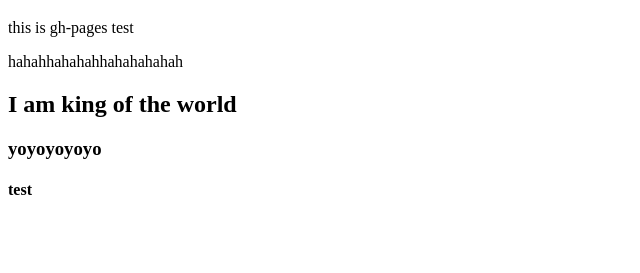
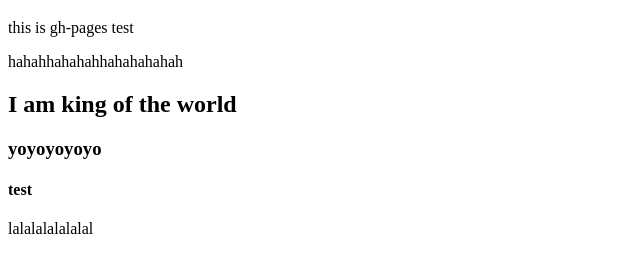
Before and after one commit to toumasaya/testing-gulp-gh-pages, a plain HTML site: page index.html in a window 1280 px wide. Shown: the part 61-334 px from the top of the page, without its empty margins (0-640 px from the left). Drawn offline with Linux system fonts and the light colour scheme.

Commit message:
Update 2016-12-13T08:11:29.116Z

```diff
--- a/index.html
+++ b/index.html
@@ -11,5 +11,6 @@
     <h2>I am king of the world</h2>
     <h3>yoyoyoyoyo</h3>
     <h4>test</h4>
+    <p>lalalalalalalal</p>
   </body>
 </html>
```
